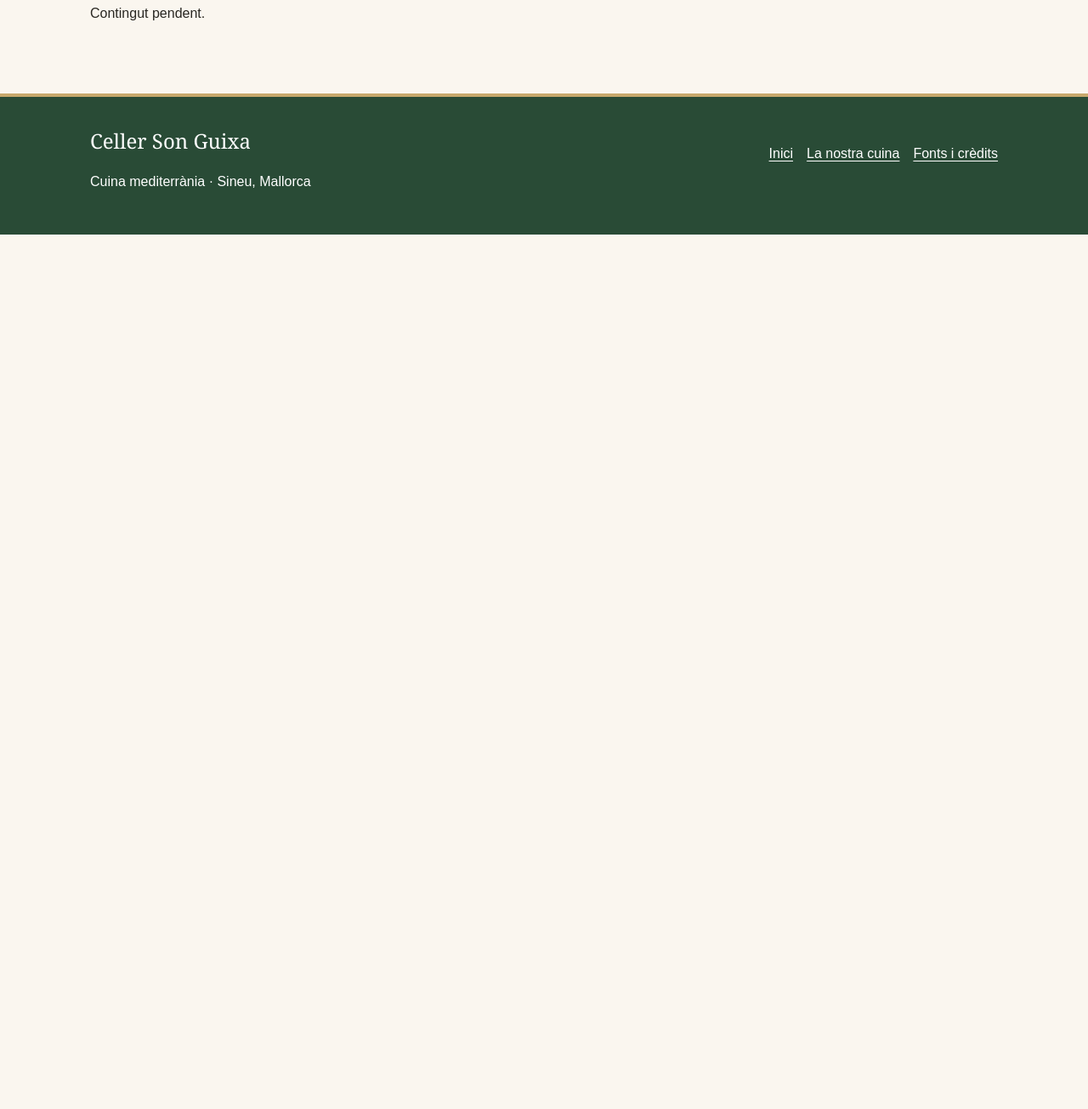
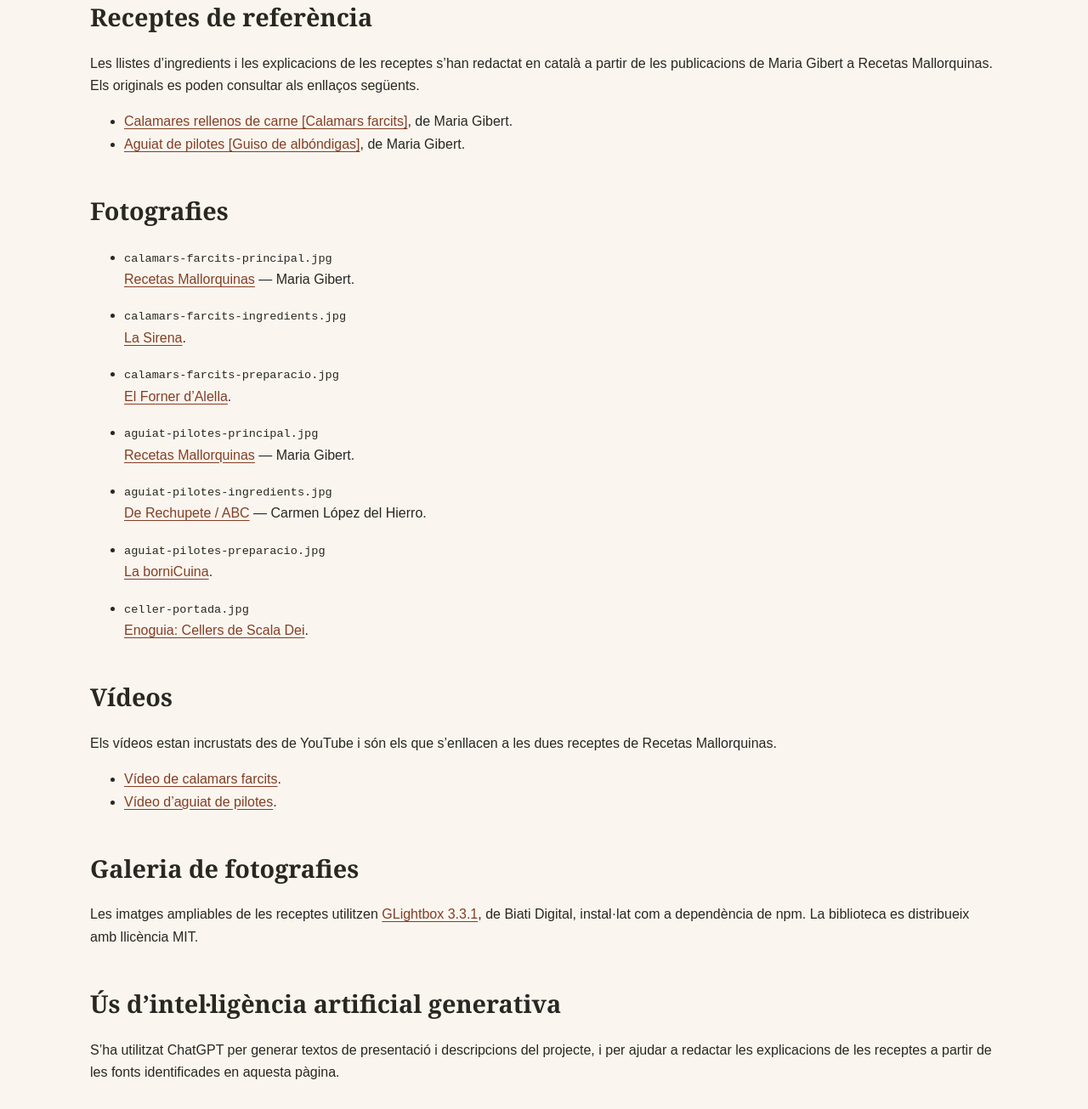
Before and after one commit to genovartmiquel/p1-eines-html-css, a website built with Parcel: page links/index.html in a window 1280 px wide. Shown: the part 275-1580 px from the top of the page at 85% size. Before the commit the page ends 800 px from the top, so only its background shows below. Built offline with nearby package versions, Linux system fonts and the light colour scheme.

Commit message:
Darrers retocs

```diff
--- a/css/styles.css
+++ b/css/styles.css
@@ -11,7 +11,7 @@
   box-sizing: border-box;
 }
 
-/* Evita salts laterals entre pagines curtes i llargues. */
+/* EVITAR salts laterals entre pagines curtes i llargues */
 html {
   overflow-y: scroll;
 }
@@ -107,6 +107,11 @@ a:focus {
   text-decoration: none;
 }
 
+/* El clic al logotip no dibuixa el contorn; el teclat el conserva. */
+.marca:focus:not(:focus-visible) {
+  outline: none;
+}
+
 .marca-simbol {
   display: flex;
   flex: 0 0 60px;
@@ -167,7 +172,8 @@ nav a {
   color: white;
 }
 
-.capcalera-web nav {
+.capcalera-web nav,
+.peu-interior nav {
   padding-top: 1rem;
 }
 
@@ -280,7 +286,8 @@ img {
   border-radius: 0.35rem;
 }
 
-.plat img {
+.plat img,
+.foto-recepta img {
   width: 100%;
 }
 
@@ -312,10 +319,6 @@ img {
   margin: 1.5rem 0;
   border-radius: 0.35rem;
   cursor: zoom-in;
-}
-
-.foto-recepta img {
-  width: 100%;
 }
 
 
@@ -370,6 +373,17 @@ img {
   border: 0;
 }
 
+/* Fonts i credits */
+.llista-fonts li {
+  margin-bottom: 1rem;
+  overflow-wrap: break-word;
+  word-wrap: break-word;
+}
+
+.llista-fonts code {
+  font-size: 0.85rem;
+}
+
 /* Peu compartit */
 .peu-web {
   padding: 2rem 1rem;
@@ -380,10 +394,6 @@ img {
 
 .peu-interior {
   align-items: flex-start;
-}
-
-.peu-interior nav {
-  padding-top: 1rem;
 }
 
 .peu-nom {
--- a/links/index.html
+++ b/links/index.html
@@ -17,7 +17,97 @@
 
     <main id="contingut">
       <h1>Fonts i crèdits</h1>
-      <p>Contingut pendent.</p>
+
+      <section aria-labelledby="receptes-titol">
+        <h2 id="receptes-titol">Receptes de referència</h2>
+        <p>
+          Les llistes d’ingredients i les explicacions de les receptes
+          s’han redactat en català a partir de les publicacions de
+          Maria Gibert a Recetas Mallorquinas. Els originals es poden
+          consultar als enllaços següents.
+        </p>
+        <ul>
+          <li>
+            <a href="https://www.recetasmallorquinas.es/2019/11/calamares-rellenos-carne-calamars-farcits.html"
+               lang="es">Calamares rellenos de carne [Calamars farcits]</a>,
+            de Maria Gibert.
+          </li>
+          <li>
+            <a href="https://www.recetasmallorquinas.es/2019/10/aguiat-de-pilotes-guiso-de-albondigas.html"
+               lang="es">Aguiat de pilotes [Guiso de albóndigas]</a>,
+            de Maria Gibert.
+          </li>
+        </ul>
+      </section>
+
+      <section aria-labelledby="imatges-titol">
+        <h2 id="imatges-titol">Fotografies</h2>
+        <ul class="llista-fonts">
+          <li>
+            <code>calamars-farcits-principal.jpg</code><br>
+            <a href="https://www.recetasmallorquinas.es/2019/11/calamares-rellenos-carne-calamars-farcits.html">Recetas Mallorquinas</a> — Maria Gibert.
+          </li>
+          <li>
+            <code>calamars-farcits-ingredients.jpg</code><br>
+            <a href="https://lasirena.vtexassets.com/arquivos/ids/358711/calamares-rellenos-premium.jpg?v=638550132210430000">La Sirena</a>.
+          </li>
+          <li>
+            <code>calamars-farcits-preparacio.jpg</code><br>
+            <a href="https://elfornerdealella.com/ca/calamars-farcits/">El Forner d’Alella</a>.
+          </li>
+          <li>
+            <code>aguiat-pilotes-principal.jpg</code><br>
+            <a href="https://www.recetasmallorquinas.es/2019/10/aguiat-de-pilotes-guiso-de-albondigas.html">Recetas Mallorquinas</a> — Maria Gibert.
+          </li>
+          <li>
+            <code>aguiat-pilotes-ingredients.jpg</code><br>
+            <a href="https://www.abc.es/recetasderechupete/pilotes-de-nadal-pelotas-de-navidad/151514/">De Rechupete / ABC</a> — Carmen López del Hierro.
+          </li>
+          <li>
+            <code>aguiat-pilotes-preparacio.jpg</code><br>
+            <a href="https://labornicuina.blogspot.com/2018/07/aguiat-de-pilotes.html">La borniCuina</a>.
+          </li>
+          <li>
+            <code>celler-portada.jpg</code><br>
+            <a href="https://enoguia.cat/listings/cellers-scala-dei-ruta-vi-priorat/">Enoguia: Cellers de Scala Dei</a>.
+          </li>
+        </ul>
+      </section>
+
+      <section aria-labelledby="videos-titol">
+        <h2 id="videos-titol">Vídeos</h2>
+        <p>
+          Els vídeos estan incrustats des de YouTube i són els que
+          s’enllacen a les dues receptes de Recetas Mallorquinas.
+        </p>
+        <ul>
+          <li>
+            <a href="https://www.youtube.com/watch?v=CDPla3hyl60">Vídeo de calamars farcits</a>.
+          </li>
+          <li>
+            <a href="https://www.youtube.com/watch?v=gZYGmhFtaXE">Vídeo d’aguiat de pilotes</a>.
+          </li>
+        </ul>
+      </section>
+
+      <section aria-labelledby="biblioteca-titol">
+        <h2 id="biblioteca-titol">Galeria de fotografies</h2>
+        <p>
+          Les imatges ampliables de les receptes utilitzen
+          <a href="https://github.com/biati-digital/glightbox">GLightbox 3.3.1</a>,
+          de Biati Digital, instal·lat com a dependència de npm.
+          La biblioteca es distribueix amb llicència MIT.
+        </p>
+      </section>
+
+      <section aria-labelledby="ia-titol">
+        <h2 id="ia-titol">Ús d’intel·ligència artificial generativa</h2>
+        <p>
+          S’ha utilitzat ChatGPT per generar textos de presentació i
+          descripcions del projecte, i per ajudar a redactar les explicacions
+          de les receptes a partir de les fonts identificades en aquesta pàgina.
+        </p>
+      </section>
     </main>
 
     <include src="./partials/footer.html"></include>
```
Also changed, not shown: THIRD_PARTY_NOTICES.txt (added, +23 -0 lines), categoria/index.html (+1 -1 lines), det1/index.html (+5 -5 lines), det2/index.html (+2 -2 lines), img/aguiat-pilotes/aguiat-pilotes-ingredients.jpg (renamed from img/aguiat-pilotes/pilotes-de-nadal-ingredients.jpg).
